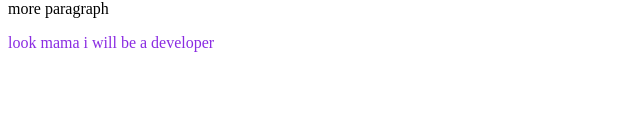
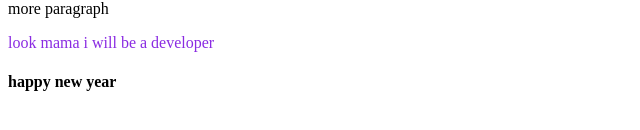
Before and after one commit to sabbir-2000/one-repo, a plain HTML site: page index.html in a window 1280 px wide. Shown: the part 168-298 px from the top of the page, without its empty margins (0-640 px from the left). Drawn offline with Linux system fonts and the light colour scheme.

Commit message:
newtext added

```diff
--- a/index.html
+++ b/index.html
@@ -13,5 +13,6 @@
    <h3>new code changed</h3>
    <p>more paragraph</p>
    <p class="noy">look mama i will be a developer</p>
+   <h4>happy new year</h4>
 </body>
 </html>
```
